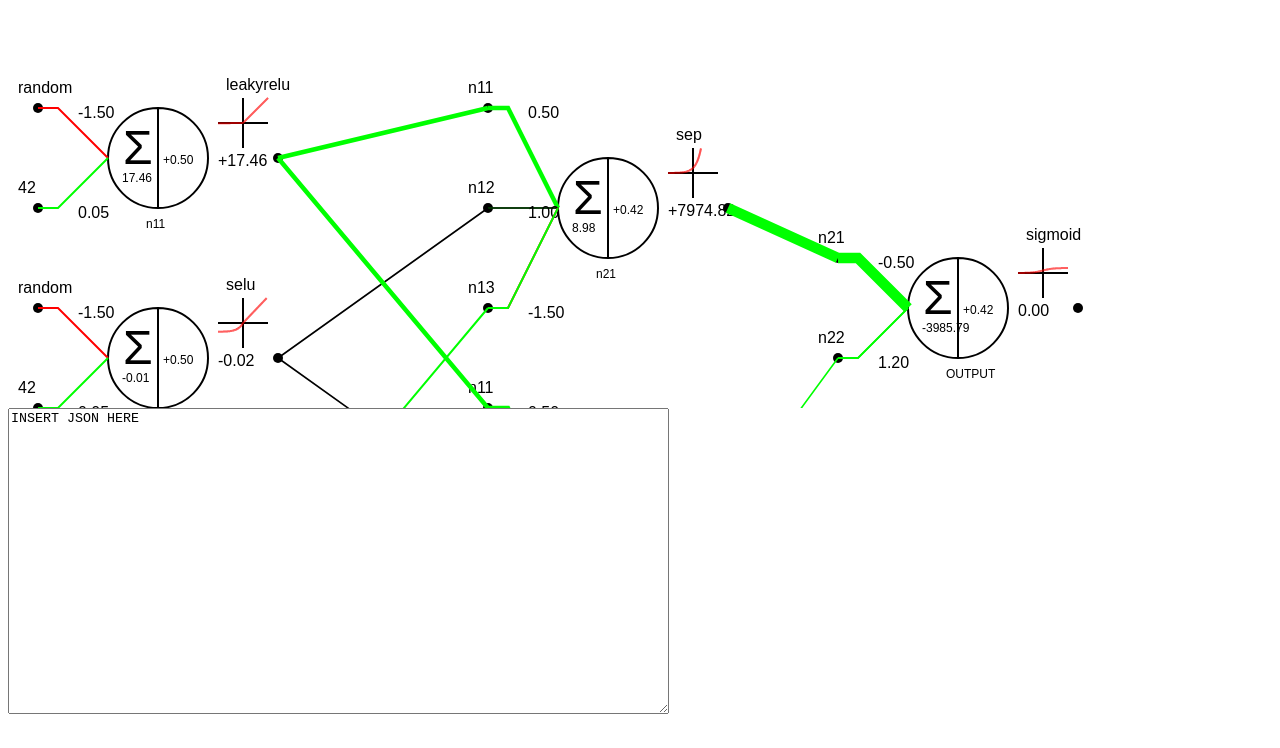
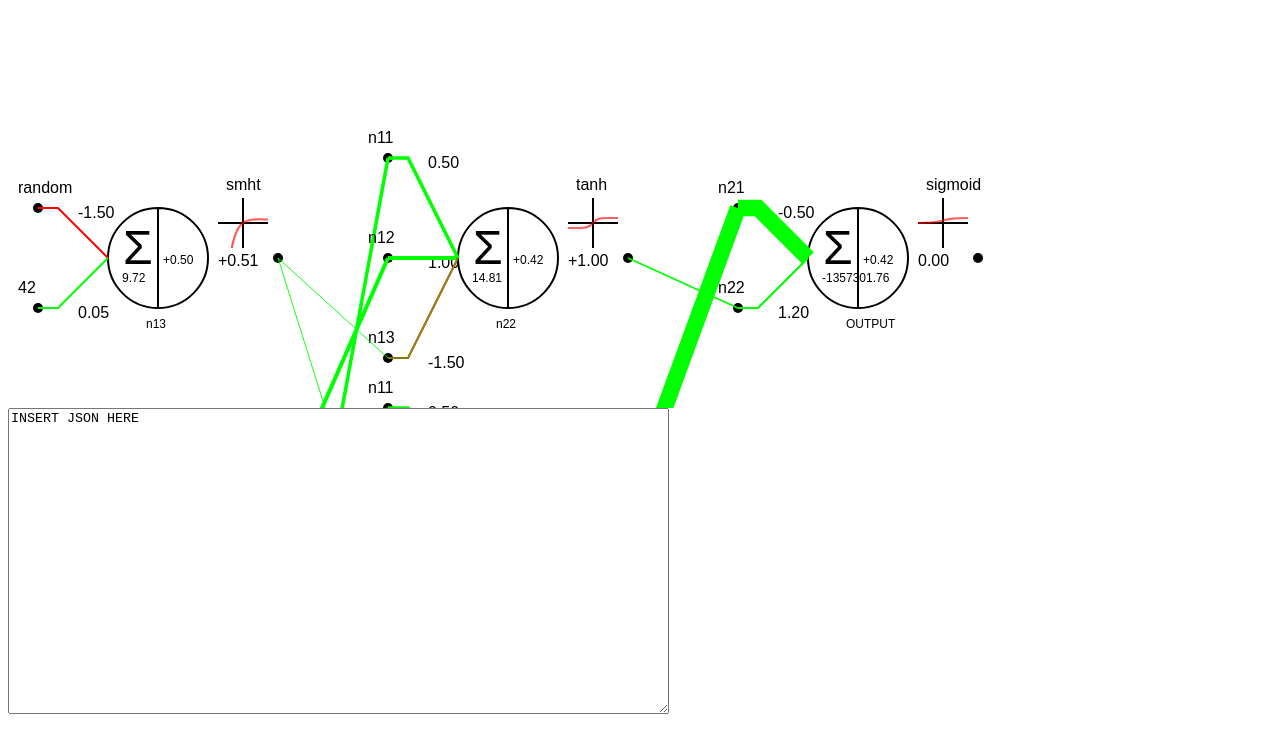
Before and after one commit to oktailb/webnenet, a plain HTML site: page index.html in a window 1280 px wide. Drawn offline with Linux system fonts and the light colour scheme.

Commit message:
refactoring in way to generalize using a Brain definition
automatic placement of neurons during draw
respect scale
more  simple initialization in index

```diff
--- /dev/null
+++ b/brain.js
@@ -0,0 +1,92 @@
+var brainjs;
+
+if (typeof brainjs == "undefined") {
+  brainjs = true;
+  console.log("brain.js");
+
+  class Brain {
+    constructor(jsonConfig) {
+      this.prediction = jsonConfig.prediction;
+      this.neurons = initNeuronsFromJSON(jsonConfig);
+      this.layersDim = {};
+      for (var index = 0; index <= this.neurons["OUTPUT"].getLayer(); index++)
+        this.layersDim[index] = 0;
+      for (var name in this.neurons) {
+        this.layersDim[this.neurons[name].layer]++;
+      }
+    }
+
+    mutate() {
+      for (var name in this.neurons) this.neurons[name].mutate();
+    }
+
+    learn() {
+      this.neurons["OUTPUT"].learn(brain.prediction);
+    }
+
+    backPropagate() {
+      this.neurons["OUTPUT"].backPropagate();
+    }
+
+    compute() {
+      for (var name in this.neurons) this.neurons[name].compute();
+    }
+
+    draw(canvas, scale = 1.0) {
+      var ctx = canvas.getContext("2d");
+      ctx.clearRect(0, 0, canvas.width, canvas.height);
+      var layersDimCopy = this.layersDim;
+      for (var name in this.neurons)
+        this.neurons[name].draw(
+          ctx,
+          scale,
+          layersDimCopy[this.neurons[name].layer]--
+        );
+    }
+  }
+
+  function initNeuronsFromJSON(jsonConfig) {
+    var neuronsByName = {};
+    jsonConfig.neurons.forEach((neuronConfig, index) => {
+      const activationFunc = neuronConfig.activation;
+      const name = neuronConfig.name;
+      const neuron = new initNeuron(name, activationFunc);
+      neuronsByName[name] = neuron;
+      neuron.x = neuronConfig.x;
+      neuron.y = neuronConfig.y;
+      if (neuronConfig.bias !== undefined) {
+        neuron.bias = neuronConfig.bias;
+      }
+
+      if (neuronConfig.activationParams) {
+        neuron.activationParams = neuronConfig.activationParams;
+      }
+
+      neuronConfig.inputs.forEach(input => {
+        let value;
+        if (typeof input.value === "string") {
+          value = neuronsByName[input.value];
+        } else if (typeof input.value === "function") {
+          value = input.value;
+        } else {
+          value = input.value;
+        }
+        neuron.addInput(value, input.factor);
+      });
+    });
+
+    return neuronsByName;
+  }
+
+  function getLayerSize(neurons, layer) {
+    var size = 0;
+    for (var name in neurons) {
+      if (neurons[name].layer == layer) size++;
+    }
+    return size;
+  }
+
+  function initBrain(jsonConfig) {
+    return new Brain(jsonConfig);
+  }
+}
--- a/index.html
+++ b/index.html
@@ -11,6 +11,7 @@
 	<script type="text/javascript" src="ajaxlib.js"></script>
 	<script type="text/javascript" src="math.js"></script>
 	<script type="text/javascript" src="neuron.js"></script>
+	<script type="text/javascript" src="brain.js"></script>
 	<script type="text/javascript">
 		function random() {
 			return getRandomFloat(-10.0, 10.0);
@@ -20,8 +21,6 @@
 			"neurons": [
 				{
 					"name": "n11",
-					"x": 150,
-					"y": 150,
 					"activation": leakyrelu,
 					"bias": 0.5,
 					"inputs": [
@@ -31,8 +30,6 @@
 				},
 				{
 					"name": "n12",
-					"x": 150,
-					"y": 350,
 					"activation": selu,
 					"bias": 0.5,
 					"inputs": [
@@ -42,8 +39,6 @@
 				},
 				{
 					"name": "n13",
-					"x": 150,
-					"y": 550,
 					"activation": smht,
 					"activationParams": [1.0, 0.5, 1.07, -0.3],
 					"bias": 0.5,
@@ -54,8 +49,6 @@
 				},
 				{
 					"name": "n21",
-					"x": 600,
-					"y": 200,
 					"activation": sep,
 					"activationParams": [1.0, 1.0, 1.0, 1.0],
 					"bias": 0.42,
@@ -67,8 +60,6 @@
 				},
 				{
 					"name": "n22",
-					"x": 600,
-					"y": 500,
 					"activation": tanh,
 					"activationParams": [1.0, 1.0, 1.0, 1.0],
 					"bias": 0.42,
@@ -80,8 +71,6 @@
 				},
 				{
 					"name": "OUTPUT",
-					"x": 950,
-					"y": 300,
 					"activation": sigmoid,
 					"activationParams": [1.0, 1.0, 1.0, 1.0],
 					"bias": 0.42,
@@ -112,21 +101,14 @@
 		canvas.height = getHeight() / 2;
 		editor.appendChild(canvas);
 
-		var neurons = initNeuron(brain);
-
 		var ctx = canvas.getContext("2d");
 
-		for (var name in neurons) neurons[name].compute();
-		for (var name in neurons) neurons[name].draw(ctx);
+		var example = initBrain(brain);
 
-		neurons["OUTPUT"].learn(42.0);
-		neurons["OUTPUT"].backPropagate();
-		ctx.clearRect(0, 0, canvas.width, canvas.height);
-
-		for (var name in neurons) neurons[name].compute();
-		for (var name in neurons) neurons[name].draw(ctx);
-
-
+		example.draw(canvas);
+		example.compute();
+		example.learn();
+		example.draw(canvas);
 	</script>
 </body>
 
--- a/neuron.js
+++ b/neuron.js
@@ -123,6 +123,7 @@ if (typeof neuronjs == "undefined") {
       this.back = 1.0;
       this.x = 0;
       this.y = 0;
+      this.layer = 0;
     }
 
     mutate() {
@@ -242,9 +243,27 @@ if (typeof neuronjs == "undefined") {
       ctx.stroke();
     }
 
-    drawNeuron(ctx, scale) {
+    getLayer() {
+      var max = 0;
+      let len = this.inputs.length;
+
+      for (let i = 0; i < len; i++) {
+        if (typeof this.inputs[i][0] == "object")
+          max = math.max(this.inputs[i][0].getLayer(), max);
+      }
+      this.layer = max + 1;
+      return this.layer;
+    }
+
+    drawNeuron(ctx, scale, index = 0) {
       const radius = 50 * scale;
       const textSize = 12 * scale;
+
+      if (this.x === "auto" || this.x == undefined)
+        this.x = (this.getLayer() * 350 - 200) * scale;
+
+      if (this.y === "auto" || this.y == undefined)
+        this.y = 250 * index * scale;
 
       // Drawing neuron circle
       ctx.beginPath();
@@ -383,49 +402,14 @@ if (typeof neuronjs == "undefined") {
     }
 
     // Combined draw function to render the neuron
-    draw(ctx, scale = 1.0) {
-      this.drawNeuron(ctx, scale);
+    draw(ctx, scale = 1.0, index = 0) {
+      this.drawNeuron(ctx, scale, index);
       this.drawOutput(ctx, scale);
       this.drawInputs(ctx, scale);
     }
   }
 
-  function initNeuronsFromJSON(jsonConfig) {
-    var neuronsByName = {};
-    jsonConfig.neurons.forEach((neuronConfig, index) => {
-      const activationFunc = neuronConfig.activation;
-      const name = neuronConfig.name;
-      const neuron = new Neuron(name, activationFunc);
-      neuronsByName[name] = neuron;
-      neuron.x = neuronConfig.x;
-      neuron.y = neuronConfig.y;
-      if (neuronConfig.bias !== undefined) {
-        neuron.bias = neuronConfig.bias;
-      }
-
-      if (neuronConfig.activationParams) {
-        neuron.activationParams = neuronConfig.activationParams;
-      }
-
-      neuronConfig.inputs.forEach(input => {
-        let value;
-        if (typeof input.value === "string") {
-          value = neuronsByName[input.value];
-        } else if (typeof input.value === "function") {
-          value = input.value;
-        } else {
-          value = input.value;
-        }
-        neuron.addInput(value, input.factor);
-      });
-    });
-
-    return neuronsByName;
-  }
-
-  function initNeuron(brain) {
-    var neurons = initNeuronsFromJSON(brain);
-
-    return neurons;
+  function initNeuron(name, activationFunc) {
+    return new Neuron(name, activationFunc);
   }
 }
```
